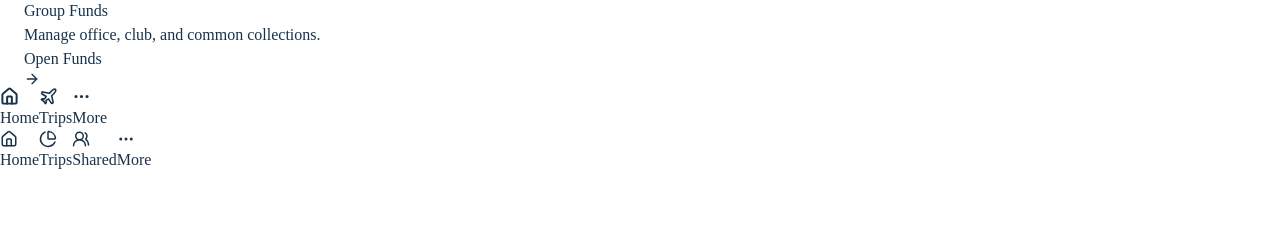
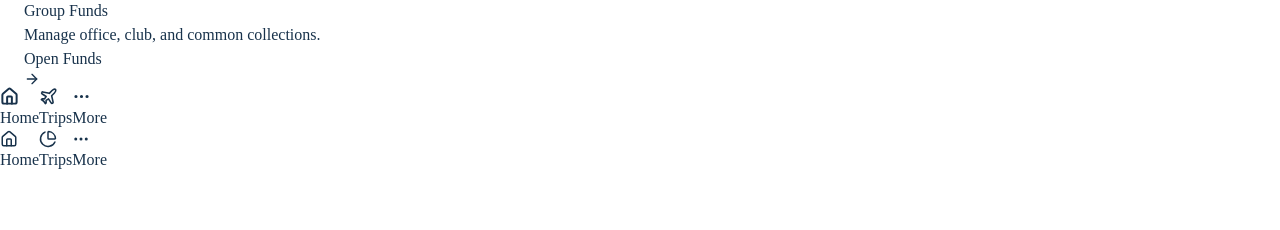
Before and after one commit to Kottyam/split-app, a React (Vite) app in the folder client/: page / in a window 1280 px wide. Shown: the part 1543-1773 px from the top of the page. Built offline with nearby package versions, Linux system fonts and the light colour scheme; no server answers.

Commit message:
Remove Shared Homes from primary bottom navigation

```diff
--- a/client/src/components/BottomNav.tsx
+++ b/client/src/components/BottomNav.tsx
@@ -1,4 +1,4 @@
-import { Home, MoreHorizontal, PieChart, UsersRound } from 'lucide-react';
+import { Home, MoreHorizontal, PieChart } from 'lucide-react';
 import { useLocation } from 'wouter';
 import { Button } from '@/components/ui/button';
 import { useLanguage } from '@/contexts/LanguageContext';
@@ -9,11 +9,10 @@ export default function BottomNav() {
   const items = [
     { path: '/', label: t('home' as any), icon: Home, active: location === '/' },
     { path: '/trips', label: t('tripsNav' as any), icon: PieChart, active: location.startsWith('/trips') || location.startsWith('/trip/') },
-    { path: '/shared-homes', label: t('sharedNav' as any), icon: UsersRound, active: location.startsWith('/shared-homes') || location.startsWith('/shared-home') },
   ];
 
   return (
-    <nav aria-label="Primary navigation" className="fixed bottom-0 left-0 right-0 z-50 grid grid-cols-4 gap-1 border-t border-[#d7e4dc] bg-[#fffdf8]/96 px-2 pt-2 shadow-[0_-10px_28px_rgba(24,50,75,0.10)] backdrop-blur safe-area-inset-bottom">
+    <nav aria-label="Primary navigation" className="fixed bottom-0 left-0 right-0 z-50 grid grid-cols-3 gap-1 border-t border-[#d7e4dc] bg-[#fffdf8]/96 px-2 pt-2 shadow-[0_-10px_28px_rgba(24,50,75,0.10)] backdrop-blur safe-area-inset-bottom">
       {items.map(item => <Button key={item.path} variant={item.active ? 'default' : 'ghost'} size="sm" aria-current={item.active ? 'page' : undefined} className={`min-h-12 rounded-xl font-bold transition-all ${item.active ? 'bg-[#16834b] text-white shadow-[0_4px_12px_rgba(22,131,75,0.22)]' : 'bg-transparent text-kharcha-navy hover:bg-[#f2fbf3]'}`} onClick={() => navigate(item.path)} aria-label={item.label}><span className="flex min-w-0 flex-col items-center gap-0.5"><item.icon size={18} /><span className="max-w-full truncate text-[9px] leading-none sm:text-[10px]">{item.label}</span></span></Button>)}
       <Button variant={location.startsWith('/more') ? 'default' : 'ghost'} size="sm" aria-current={location.startsWith('/more') ? 'page' : undefined} className={`min-h-12 rounded-xl font-bold transition-all ${location.startsWith('/more') ? 'bg-[#16834b] text-white shadow-[0_4px_12px_rgba(22,131,75,0.22)]' : 'bg-transparent text-kharcha-navy hover:bg-[#fffaf3]'}`} onClick={() => navigate('/more')} aria-label={t('more' as any)}><span className="flex min-w-0 flex-col items-center gap-0.5"><MoreHorizontal size={18} /><span className="max-w-full truncate text-[9px] leading-none sm:text-[10px]">{t('more' as any)}</span></span></Button>
     </nav>
```
